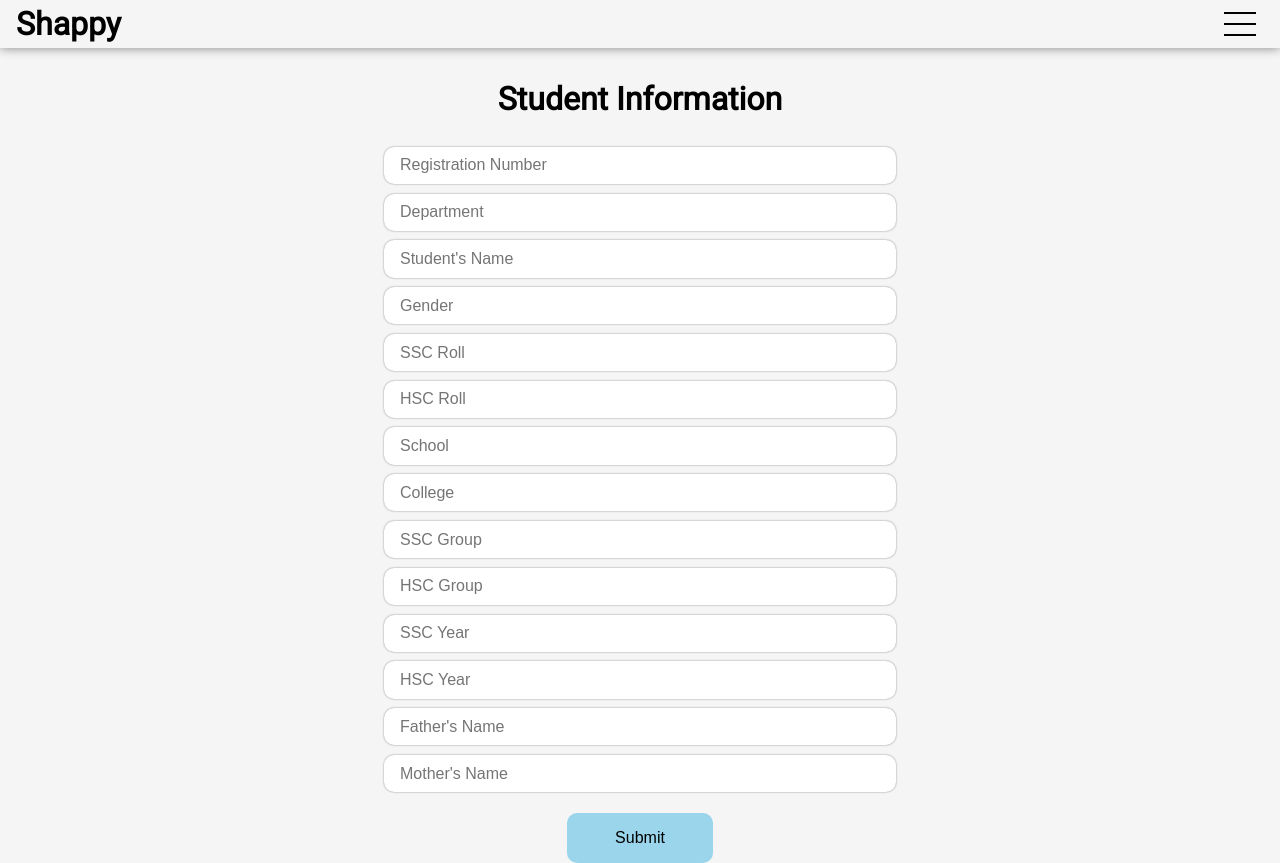
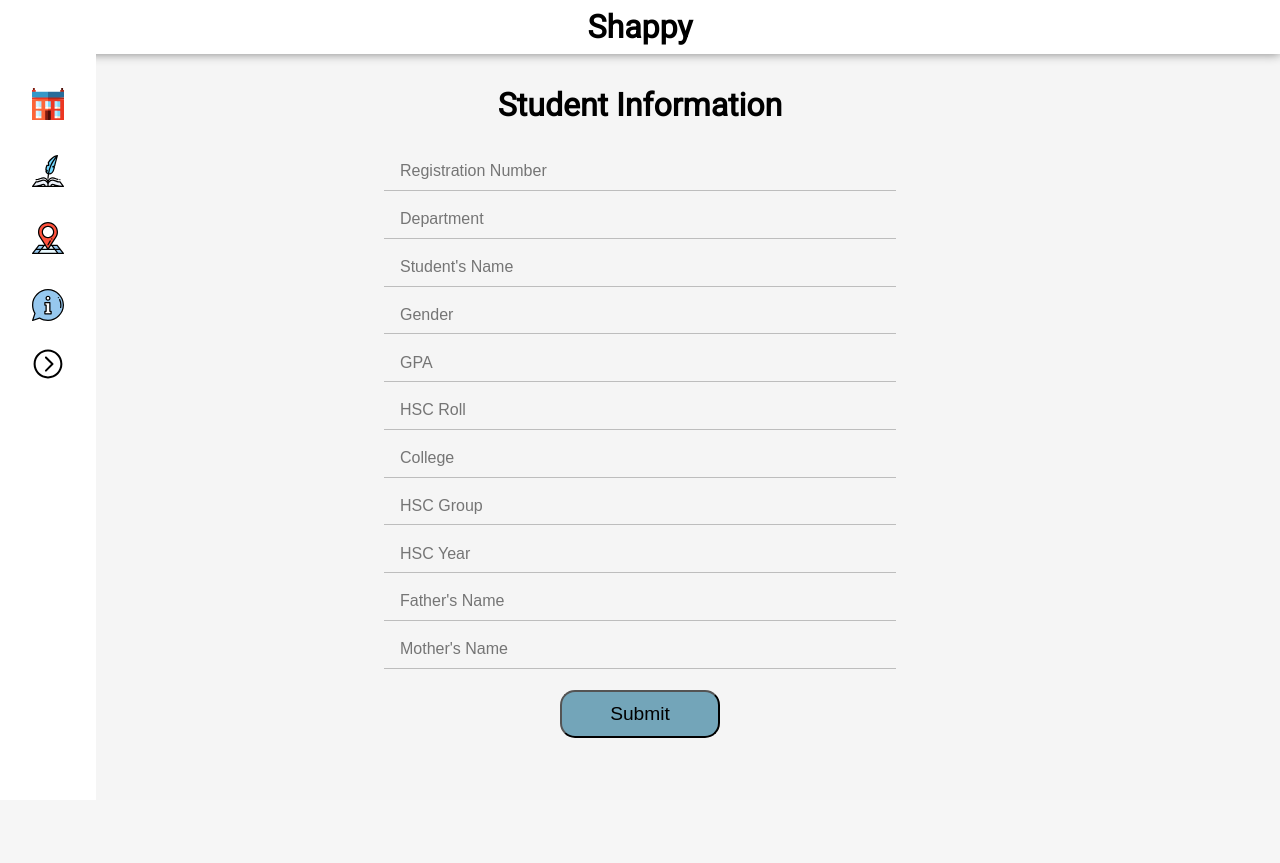
Before and after one commit to RiadSaidur/enrollment-system, a PHP site: page / in a window 1280 px wide. After the commit the page ends 738 px from the top, so only its background shows below. Run offline with PHP 8.4, Linux system fonts and the light colour scheme.

Commit message:
updated: styling and form fields

```diff
--- a/header/header.php
+++ b/header/header.php
@@ -1,16 +1,3 @@
 <header>
-  <h1>Shappy</h1>
-  <nav>
-    <div class="ham">
-      <div class="lines"></div>
-      <div class="lines"></div>
-      <div class="lines"></div>
-    </div>
-    <ul class="menu">
-        <li><a href="#">Home</a></li>
-        <li><a href="#">New Student</a></li>
-        <li><a href="#">All Students</a></li>
-        <li><a href="#">About</a></li>
-    </ul>
-  </nav>
+  <h1><a href="#">Shappy</a></h1>
 </header>
--- a/index.css
+++ b/index.css
@@ -16,6 +16,11 @@ li {
 
 a {
   text-decoration: none;
+  color: black;
+}
+
+a:hover {
+  color: white;
 }
 
 body {
@@ -28,62 +33,39 @@ body {
 }
 
 header {
-  position: sticky;
-  top: 0;
+  width: 100vw;
+  padding: .5rem 0;
+  text-align: center;
+  background-color: white;
+  box-shadow: 0 0 10px grey;
+}
+
+nav {
+  position: fixed;
+  bottom: 0;
+  width: 100vw;
+  padding: 1rem 0 .5rem;
+  background-color: white;
+  line-height: 3rem;
+  background-color: white;
+}
+
+nav ul {
   display: flex;
   align-items: center;
-  justify-content: space-between;
-  background-color: whitesmoke;
-  box-shadow: 0 0 10px grey;
-  width: 100%;
-  padding: 0 1rem;
+  justify-content: space-around;
 }
 
-.ham {
-  width: 3rem;
-  height: 3rem;
-  display: flex;
-  flex-direction: column;
-  align-items: center;
-  padding: .5rem;
-  justify-content: space-around;
-  cursor: pointer;
+nav span, nav button span {
+  display: none;
 }
 
-/* nav:hover ul, ul:hover {
-  display: flex;
-  flex-direction: column;
-} */
-
-.lines {
-  width: 100%;
-  height: 1px;
-  border: 1px solid black;
+nav img {
+  height: 2rem;
 }
 
-.menu {
-  position: absolute;
-  top: 48px;
-  left: 0;
+nav button {
   display: none;
-  flex-direction: column;
-  width: 100vw;
-  padding: 1rem 3rem;
-  text-align: right;
-  background-color: rgba(245, 245, 245, 0.918);
-  box-shadow: 0 6px 10px grey;
-}
-
-.menu li {
-  width: 100%;
-  margin: .7rem 0;
-  border-bottom: 1px solid black;
-  padding: .5rem;
-}
-
-.menu li a {
-  color: black;
-  padding: .5rem 0 .5rem 5rem;
 }
 
 .container {
@@ -105,23 +87,63 @@ header {
   width: 90vw;
   font-size: 1rem;
   background: none;
-  background-color: white;
+  /* background-color: white; */
   border: none;
-  border-radius: 10px;
-  box-shadow: 0px 0px 2px grey;
+  border-bottom: 1px solid rgba(0, 0, 0, 0.226);
+  /* border-radius: 10px; */
+  /* box-shadow: 0px 0px 2px grey; */
+}
+
+.container form input:focus {
+  border-bottom: 1px solid black;
 }
 
 .container form button {
-  /* background: none; */
-  font-size: 1rem;
-  padding: 1rem 3rem;
+  font-size: 1.2rem;
+  padding: .7rem 3rem;
   margin-top: 1rem;
-  background-color: rgba(135, 207, 235, 0.822);
-  border: none;
-  border-radius: 10px;
+  background-color: rgba(101, 156, 179, 0.897);
+  /* border: 5px solid rgb(101, 156, 179); */
+  border-radius: 15px;
+  cursor: pointer;
+}
+
+.container form button:hover {
+  background-color: rgb(101, 156, 179);
+  transform: scale(1.01);
+  transition: ease-in-out;
 }
 
 @media only screen and (min-width: 800px) {
+  nav {
+    left: 0;
+    /* top: 3rem; */
+    top: 0;
+    height: 100vh;
+    width: auto;
+    padding: 3rem 2rem;
+  }
+  nav ul {
+    display: block;
+    padding-top: 2rem;
+  }
+  nav li {
+    padding: .5rem 0;
+  }
+  nav button {
+    background: none;
+    border: none;
+    display: flex;
+    align-items: center;
+    cursor: pointer;
+  }
+  nav button img {
+    transform: rotate(180deg);
+  }
+  nav button span {
+    font-size: 1rem;
+    padding-left: .2rem;
+  }
   .container form input {
     width: 40vw;
   }
--- a/index.js
+++ b/index.js
@@ -1,21 +1,25 @@
-const container = document.querySelector('.container')
-const ham = document.querySelector('.ham')
-const menu = document.querySelector('.menu')
 
-let show = false
+window.addEventListener('load', () => {
 
-ham.addEventListener('click', () => {
-  show = !show
+  let display = true
 
-  show ?
-    menu.style.display = 'flex' :
-    menu.style.display = 'none'
+  const hideSpans = () => {
+    const spans = document.querySelectorAll('nav span')
+    const arrow = document.querySelector('nav button img')
 
-})
+    if(display) {
+      spans.forEach(span => span.style.display = "inline")
+      arrow.style.transform = 'rotate(0deg)'
+    } else {
+      spans.forEach(span => span.style.display = "none")
+      arrow.style.transform = 'rotate(180deg)'
+    }
 
-container.addEventListener('click', () => {
-  if(show) {
-    menu.style.display = 'none'
-    show = !show
+    display = !display
   }
-})
+
+  const collapse = document.querySelector('nav button')
+
+  collapse.addEventListener('click', hideSpans)
+
+});
--- a/index.php
+++ b/index.php
@@ -3,13 +3,12 @@
 <head>
     <meta charset="UTF-8">
     <meta name="viewport" content="width=device-width, initial-scale=1.0">
-    <link rel="stylesheet" href="./index.css">
+    <link rel="stylesheet" href="./index.css?v=<?php echo time(); ?>">
     <title>SHAPPY | Student Information</title>
 </head>
 <body>
-  <?php
-    include_once "./header/header.php"
-  ?>
+  <?php include "./header/header.php" ?>
+  <?php include "./toolbar/toolbar.php" ?>
   <div class="container">
     <h1>Student Information</h1>
     <form>
@@ -17,13 +16,10 @@
       <input type="text" name="dept" placeholder="Department">
       <input type="text" name="app_name" placeholder="Student's Name">
       <input type="text" name="gender" placeholder="Gender">
-        <input type="text" name="ssc_roll" placeholder="SSC Roll">
+      <input type="text" name="gpa" placeholder="GPA">
       <input type="text" name="hsc_roll" placeholder="HSC Roll">
-        <input type="text" name="school" placeholder="School">
       <input type="text" name="college" placeholder="College">
-        <input type="text" name="ssc_grp" placeholder="SSC Group">
       <input type="text" name="hsc_grp" placeholder="HSC Group">
-        <input type="text" name="ssc_year" placeholder="SSC Year">
       <input type="text" name="hsc_year" placeholder="HSC Year">
       <input type="text" name="f_name" placeholder="Father's Name">
       <input type="text" name="m_name" placeholder="Mother's Name">
--- /dev/null
+++ b/toolbar/toolbar.php
@@ -0,0 +1,9 @@
+<nav>
+  <ul class="menu">
+    <li><a href="#"><img src="./assets/house.svg" alt=""><span> Home</span></a></li>
+    <li><a href="#"><img src="./assets/feather-blue-book.svg" alt="New"><span> New Student</span></a></li>
+    <li><a href="#"><img src="./assets/address.svg" alt="All"><span> All Students</span></a></li>
+    <li><a href="#"><img src="./assets/information.svg" alt="About"><span> About</span></a></li>
+  </ul>
+  <button><img src="./assets/left-arrow.svg" alt="collapse"><span> Collapse</span></button>
+</nav>
```
Also changed, not shown: README.md, assets/address.svg (added), assets/feather-blue-book.svg (added), assets/house.svg (added), assets/information.svg (added), assets/left-arrow.svg (added), header/header.css (deleted). Lines whose indentation alone changed are shown as unchanged.
